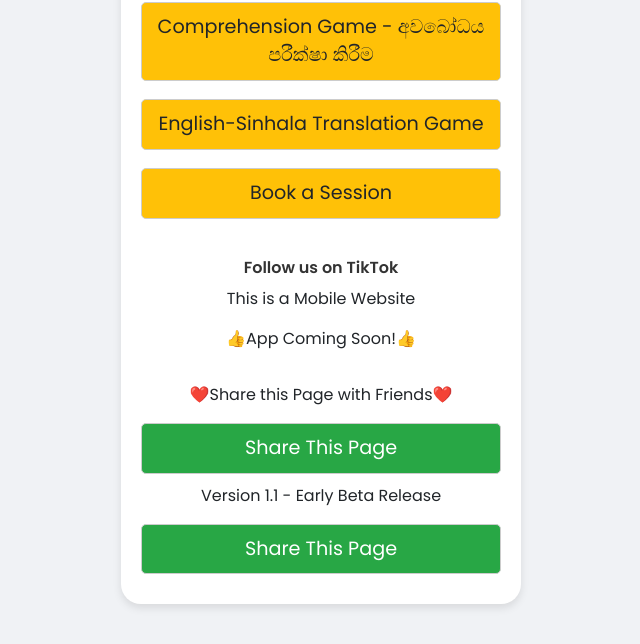
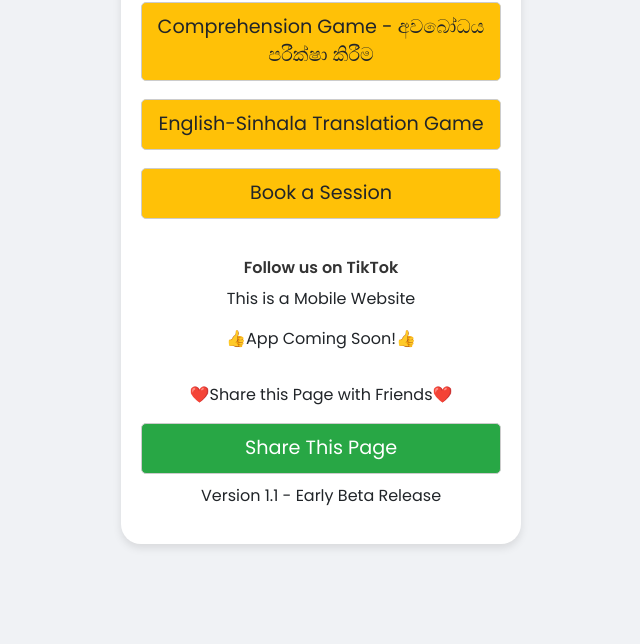
Before and after one commit to saadousman/kadda-coach, a plain HTML site: page index.html in a window 1280 px wide. Shown: the part 294-938 px from the top of the page, without its empty margins (319-959 px from the left). After the commit the page ends 878 px from the top, so only its background shows below. Drawn offline with nearby package versions, Linux system fonts and the light colour scheme.

Commit message:
Update index.html

```diff
--- a/index.html
+++ b/index.html
@@ -366,7 +366,7 @@
         <p>❤️Share this Page with Friends❤️</p>
         <button class="share-btn btn btn-success btn-lg btn-block" onclick="sharePage()">Share This Page</button>
         <p>Version 1.1 - Early Beta Release</p>
-        <button class="share-btn btn btn-success btn-lg btn-block" onclick="sharePage()">Share This Page</button>
+
     </div>
     <div id="nameForm" class="name-form container-custom" style="display:none;">
         <h2>Enter Your Name</h2>
```
